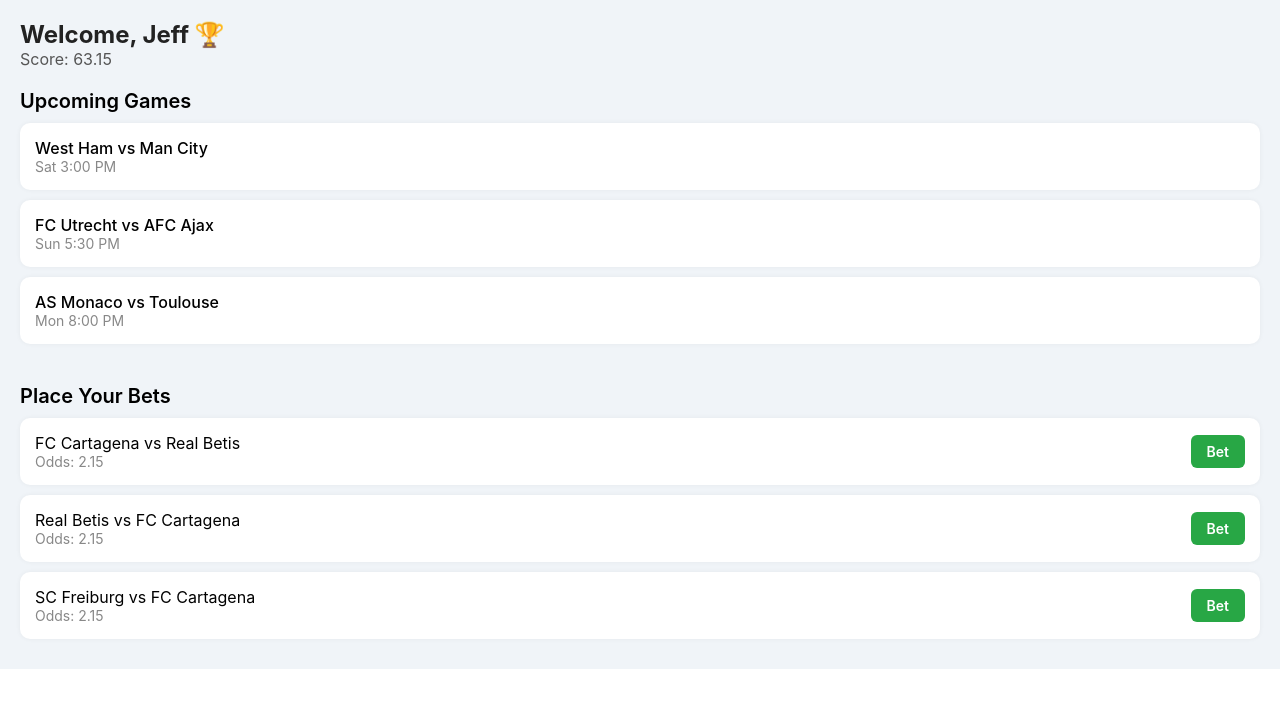
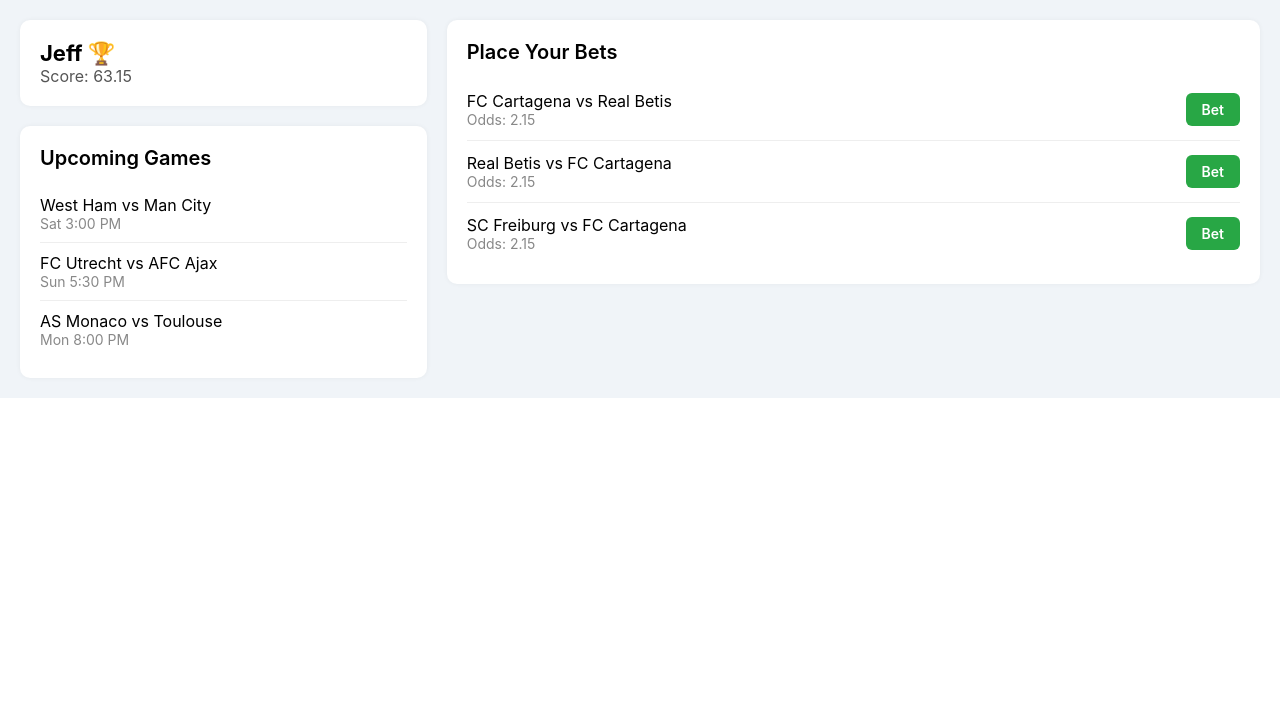
Before and after one commit to bwanswa/asa-web, a Next.js app: page / in a window 1280 px wide. Shown: the top 708 px of the page. Built offline with nearby package versions, Linux system fonts and the light colour scheme.

Commit message:
Updated ASA betting UI with two-column layout

```diff
--- a/app/page.tsx
+++ b/app/page.tsx
@@ -1,22 +1,46 @@
 "use client";
-import { View, Text, TouchableOpacity, ScrollView, Image } from "react-native-web";
-
-
+import { View, Text, TouchableOpacity, ScrollView } from "react-native-web";
 
 export default function Home() {
   return (
-    <ScrollView style={{ flex: 1, padding: 20, backgroundColor: "#f0f4f8" }}>
-      {/* Header */}
-      <View style={{ marginBottom: 20 }}>
-        <Text style={{ fontSize: 24, fontWeight: "bold", color: "#222" }}>
-          Welcome, Jeff 🏆
-        </Text>
+    <ScrollView style={{ flex: 1, backgroundColor: "#f0f4f8", padding: 20 }}>
+      <View
+        style={{
+          flexDirection: "row",
+          gap: 20,
+          flexWrap: "wrap", // ensures responsiveness on smaller screens
+        }}
+      >
+        {/* LEFT COLUMN */}
+        <View style={{ flex: 1, minWidth: 300 }}>
+          {/* User Info */}
+          <View
+            style={{
+              backgroundColor: "#fff",
+              padding: 20,
+              borderRadius: 10,
+              marginBottom: 20,
+              shadowColor: "#000",
+              shadowOpacity: 0.05,
+              shadowRadius: 5,
+            }}
+          >
+            <Text style={{ fontSize: 22, fontWeight: "bold" }}>Jeff 🏆</Text>
             <Text style={{ fontSize: 16, color: "#555" }}>Score: 63.15</Text>
           </View>
 
           {/* Upcoming Games */}
-      <View style={{ marginBottom: 30 }}>
-        <Text style={{ fontSize: 20, fontWeight: "600", marginBottom: 10 }}>
+          <View
+            style={{
+              backgroundColor: "#fff",
+              padding: 20,
+              borderRadius: 10,
+              shadowColor: "#000",
+              shadowOpacity: 0.05,
+              shadowRadius: 5,
+            }}
+          >
+            <Text style={{ fontSize: 20, fontWeight: "600", marginBottom: 15 }}>
               Upcoming Games
             </Text>
 
@@ -28,24 +52,31 @@
               <View
                 key={index}
                 style={{
+                  paddingVertical: 10,
+                  borderBottomWidth: index < 2 ? 1 : 0,
+                  borderBottomColor: "#eee",
+                }}
+              >
+                <Text style={{ fontSize: 16 }}>{match.teams}</Text>
+                <Text style={{ fontSize: 14, color: "#888" }}>{match.time}</Text>
+              </View>
+            ))}
+          </View>
+        </View>
+
+        {/* RIGHT COLUMN */}
+        <View style={{ flex: 2, minWidth: 300 }}>
+          <View
+            style={{
               backgroundColor: "#fff",
-              padding: 15,
+              padding: 20,
               borderRadius: 10,
-              marginBottom: 10,
               shadowColor: "#000",
               shadowOpacity: 0.05,
               shadowRadius: 5,
             }}
           >
-            <Text style={{ fontSize: 16, fontWeight: "500" }}>{match.teams}</Text>
-            <Text style={{ fontSize: 14, color: "#888" }}>{match.time}</Text>
-          </View>
-        ))}
-      </View>
-
-      {/* Betting Options */}
-      <View>
-        <Text style={{ fontSize: 20, fontWeight: "600", marginBottom: 10 }}>
+            <Text style={{ fontSize: 20, fontWeight: "600", marginBottom: 15 }}>
               Place Your Bets
             </Text>
 
@@ -57,21 +88,19 @@
               <View
                 key={index}
                 style={{
-              backgroundColor: "#fff",
-              padding: 15,
-              borderRadius: 10,
-              marginBottom: 10,
                   flexDirection: "row",
                   justifyContent: "space-between",
                   alignItems: "center",
-              shadowColor: "#000",
-              shadowOpacity: 0.05,
-              shadowRadius: 5,
+                  paddingVertical: 12,
+                  borderBottomWidth: index < 2 ? 1 : 0,
+                  borderBottomColor: "#eee",
                 }}
               >
                 <View>
                   <Text style={{ fontSize: 16 }}>{bet.match}</Text>
-              <Text style={{ fontSize: 14, color: "#888" }}>Odds: {bet.odds}</Text>
+                  <Text style={{ fontSize: 14, color: "#888" }}>
+                    Odds: {bet.odds}
+                  </Text>
                 </View>
                 <TouchableOpacity
                   style={{
@@ -86,6 +115,8 @@
               </View>
             ))}
           </View>
+        </View>
+      </View>
     </ScrollView>
   );
 }
```
Lines whose indentation alone changed are shown as unchanged.
